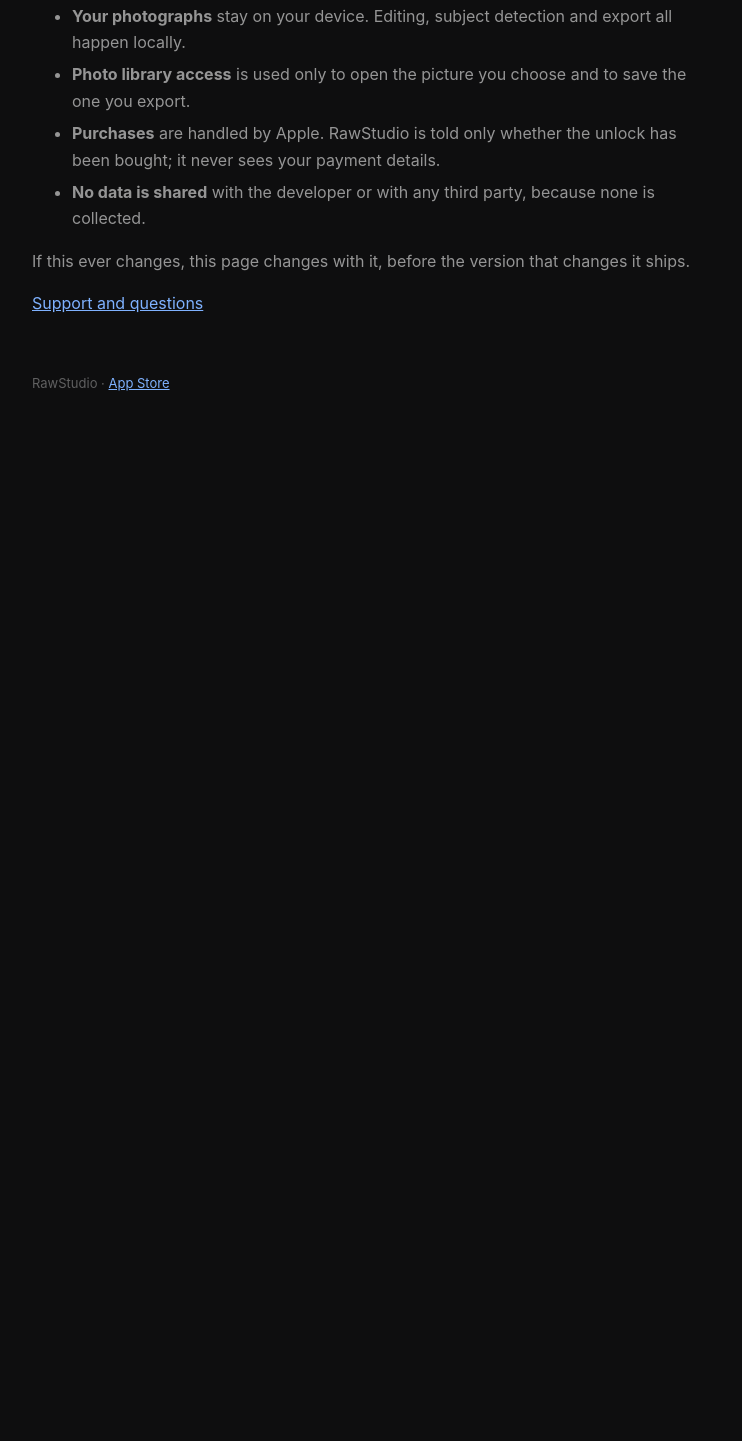
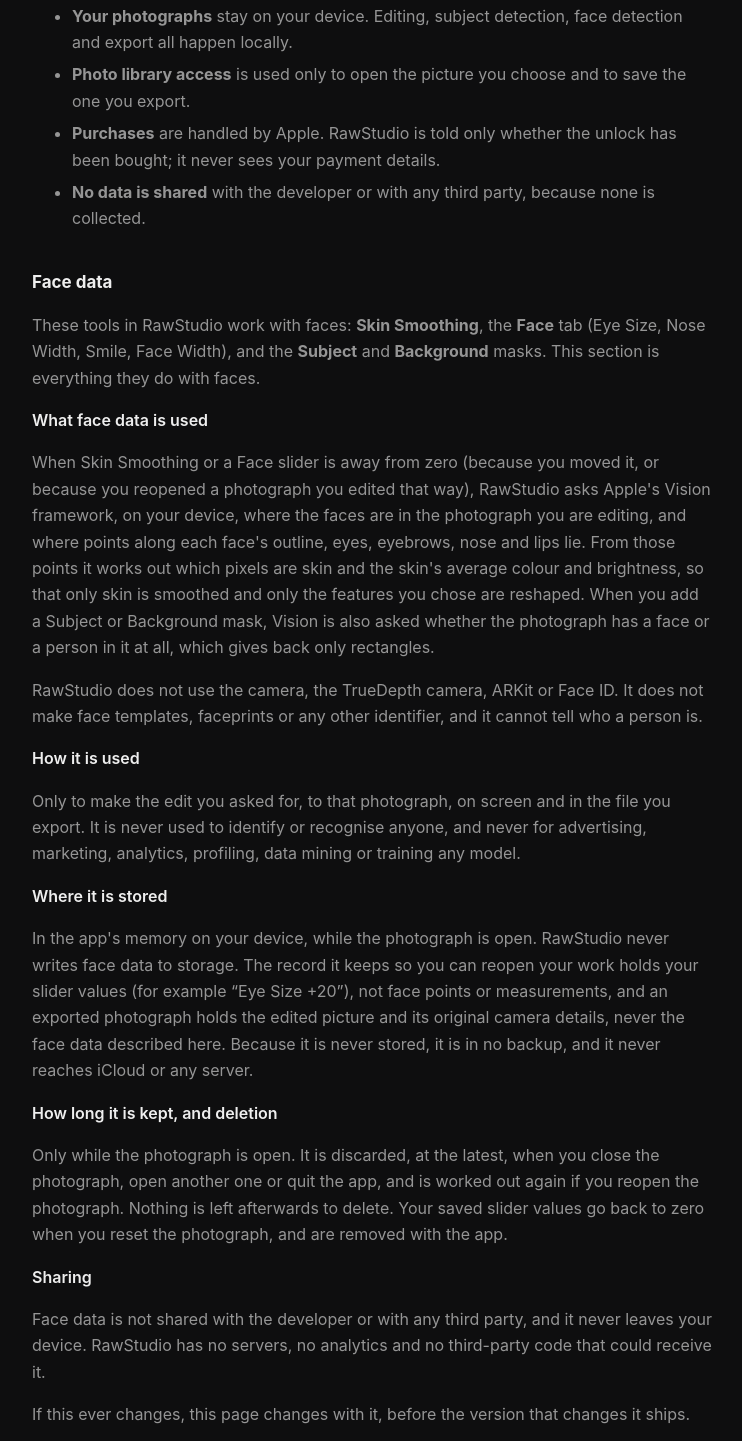
Before and after one commit to SeungbinBaik/rawstudio-support, a plain HTML site: page privacy.html in a window 1280 px wide. Shown: the part 236-1677 px from the top of the page, without its empty margins (268-1010 px from the left). Before the commit the page ends 800 px from the top, so only its background shows below. Drawn offline with Linux system fonts and the light colour scheme.

Commit message:
Say in the privacy policy what the face tools do with faces
Skin Smoothing, the Face sliders and the Subject and Background masks
find faces with Vision on the device. The policy now says what is
found, what it is used for, that it stays in memory while the photo is
open and is never stored or shared.

```diff
--- a/privacy.html
+++ b/privacy.html
@@ -24,7 +24,7 @@
 <body>
 <main>
   <h1>RawStudio</h1>
-  <p class="sub">Privacy policy. Last updated 21 September 2026.</p>
+  <p class="sub">Privacy policy. Last updated 9 October 2026.</p>
 
   <p>
     RawStudio collects nothing. There is no account, no analytics, no advertising
@@ -33,7 +33,7 @@
   </p>
   <ul>
     <li><strong>Your photographs</strong> stay on your device. Editing, subject
-      detection and export all happen locally.</li>
+      detection, face detection and export all happen locally.</li>
     <li><strong>Photo library access</strong> is used only to open the picture you
       choose and to save the one you export.</li>
     <li><strong>Purchases</strong> are handled by Apple. RawStudio is told only
@@ -41,6 +41,68 @@
     <li><strong>No data is shared</strong> with the developer or with any third
       party, because none is collected.</li>
   </ul>
+  <h2 id="face-data">Face data</h2>
+  <p>
+    These tools in RawStudio work with faces: <strong>Skin Smoothing</strong>,
+    the <strong>Face</strong> tab (Eye Size, Nose Width, Smile, Face Width), and
+    the <strong>Subject</strong> and <strong>Background</strong> masks. This
+    section is everything they do with faces.
+  </p>
+
+  <p class="q" id="face-data-what">What face data is used</p>
+  <p>
+    When Skin Smoothing or a Face slider is away from zero (because you moved
+    it, or because you reopened a photograph you edited that way), RawStudio
+    asks Apple's Vision framework, on your device, where the faces are in the
+    photograph you are editing, and where points along each face's outline,
+    eyes, eyebrows, nose and lips lie. From those points it works out which
+    pixels are skin and the skin's average colour and brightness, so that only
+    skin is smoothed and only the features you chose are reshaped. When you add
+    a Subject or Background mask, Vision is also asked whether the photograph has a face or a
+    person in it at all, which gives back only rectangles.
+  </p>
+  <p>
+    RawStudio does not use the camera, the TrueDepth camera, ARKit or Face ID.
+    It does not make face templates, faceprints or any other identifier, and it
+    cannot tell who a person is.
+  </p>
+
+  <p class="q" id="face-data-use">How it is used</p>
+  <p>
+    Only to make the edit you asked for, to that photograph, on screen and in
+    the file you export. It is never used to identify or recognise anyone, and
+    never for advertising, marketing, analytics, profiling, data mining or
+    training any model.
+  </p>
+
+  <p class="q" id="face-data-storage">Where it is stored</p>
+  <p>
+    In the app's memory on your device, while the photograph is open.
+    RawStudio never writes face data to storage. The record it keeps so you can
+    reopen your work holds your slider values (for example &ldquo;Eye Size
+    +20&rdquo;), not face points or measurements, and an exported photograph
+    holds the edited picture and its original camera details, never the face
+    data described here.
+    Because it is never stored, it is in no backup, and it never reaches iCloud
+    or any server.
+  </p>
+
+  <p class="q" id="face-data-retention">How long it is kept, and deletion</p>
+  <p>
+    Only while the photograph is open. It is discarded, at the latest, when you
+    close the photograph, open another one or quit the app, and is worked out
+    again if you reopen the photograph. Nothing is left afterwards to delete.
+    Your saved slider values go back to zero when you reset the photograph, and
+    are removed with the app.
+  </p>
+
+  <p class="q" id="face-data-sharing">Sharing</p>
+  <p>
+    Face data is not shared with the developer or with any third party, and it
+    never leaves your device. RawStudio has no servers, no analytics and no
+    third-party code that could receive it.
+  </p>
+
   <p>
     If this ever changes, this page changes with it, before the version that
     changes it ships.
```
